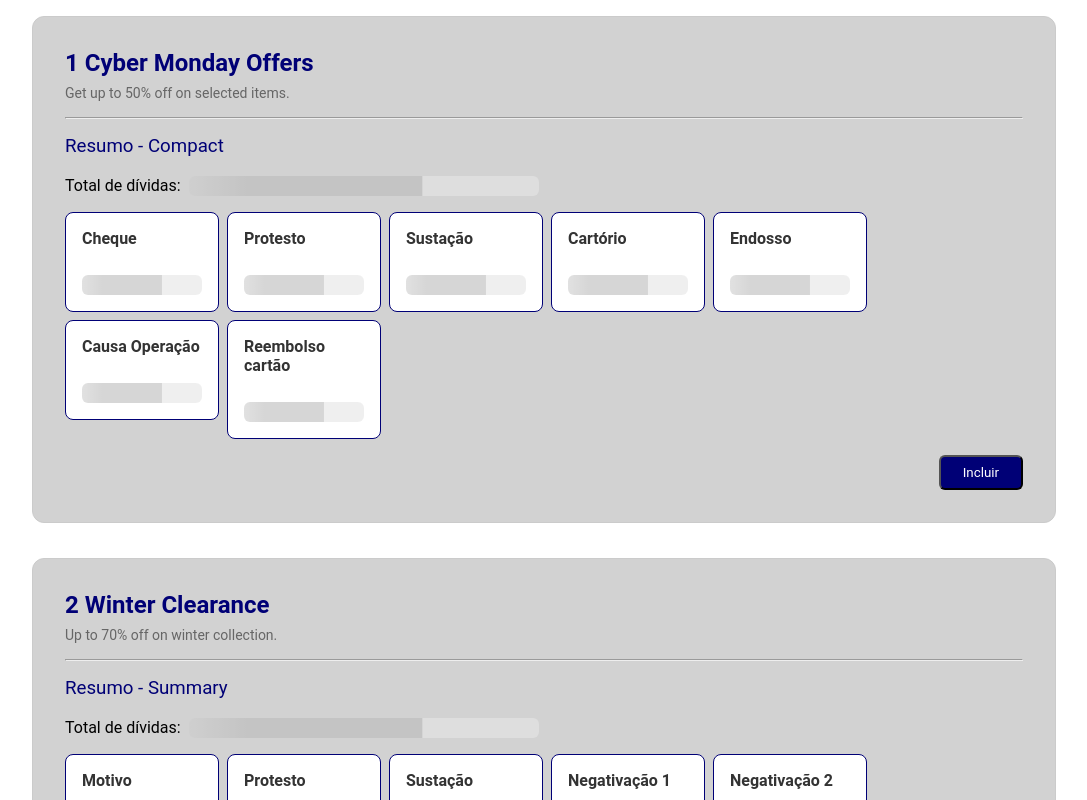
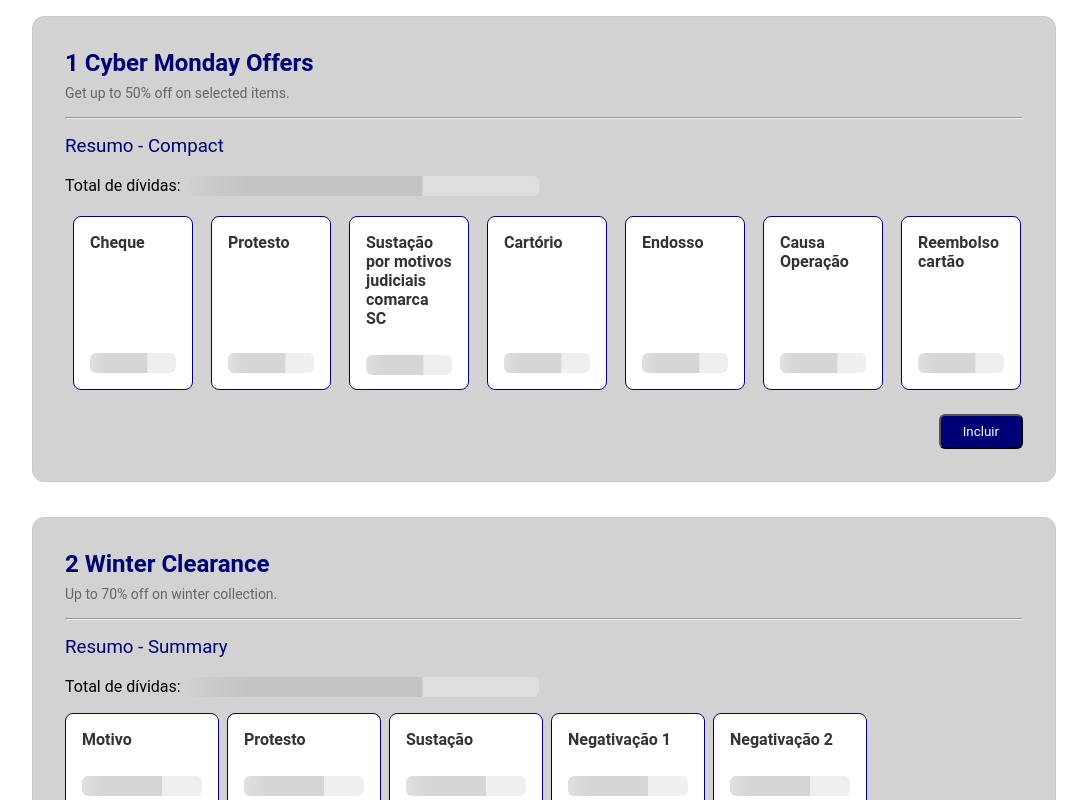
Before and after one commit to cidaluna/angular-skeleton, an Angular app: page / in a window 1280 px wide. Shown: the top 800 px of the page, without its empty margins (96-1183 px from the left). Built offline with nearby package versions, Linux system fonts and the light colour scheme; data requests are answered from the project's data file.

Commit message:
[ext] feat: refactor height for mini cards on example card a component

```diff
--- a/src/app/components/example-card-a/example-card-a.component.html
+++ b/src/app/components/example-card-a/example-card-a.component.html
@@ -1,9 +1,10 @@
   <div class="static-card__info-body">
     <h3 class="static-card__title">Resumo - Compact</h3><br>
     <h4 class="static-card__subtitle">Total de dívidas: <span class="static-card__box"><app-skeleton customType="text" width="350px" height="20px"></app-skeleton></span></h4>
+
+    <div class="static-card__container">
+      @for( card of staticCards; track card.uiKey) {
+      <app-static-mini-card [title]="card.title" [showSkeleton]="true" [uiKey]="card.uiKey"></app-static-mini-card>
+      }
+    </div>
   </div>
-  <div class="static-card__container">
-    @for( card of staticCards; track card.uiKey) {
-    <app-static-mini-card [title]="card.title" [showSkeleton]="true" [uiKey]="card.uiKey"></app-static-mini-card>
-    }
-  </div>
--- a/src/app/components/example-card-a/example-card-a.component.scss
+++ b/src/app/components/example-card-a/example-card-a.component.scss
@@ -1,32 +1,4 @@
-.card-example {
-  padding: 2rem;
-  display: flex;
-  flex-direction: column;
-  gap: 16px;
-  background-color: #d2d2d2;
-  color: black;
-  width: 87%;
-  margin: 0 auto;
-  border-radius: 12px;
-  border: 1px solid #cbcbcb;
 
-  p {
-    margin: 8px 0;
-  }
-
-  button.btn-example {
-    background-color: #000076;
-    color: white;
-    align-self: flex-end;
-    padding: 8px 22px;
-  }
-
-  button.btn-example:disabled {
-    background-color: #cbcbcb;
-    color: #868686;
-    cursor: not-allowed;
-  }
-}
 
 .static-card__title {
   color: #000076;
@@ -38,14 +10,11 @@
   flex-wrap: wrap;
 }
 
-.static-card__info-body {
-  margin-bottom: 16px;
-}
-
 .static-card__container {
   display: flex;
   gap: 8px;
   flex-wrap: wrap;
+  margin-top: 12px;
 }
 
 .static-card__box {
@@ -58,7 +27,7 @@
 
 .static-card__box app-skeleton {
   display: block;       /* tratar o host como bloco */
-  flex: 1 1 auto;       /* permite crescer/encolher dentro do flex */
+  flex: 1 1 auto;       /* flex: 1 1 auto;  permite crescer/encolher dentro do flex */
   width: 100%;          /* ocupa espaço disponível, sem forçar além do container */
   min-width: 0;         /* evita overflow em flex items */
   max-width: 100%;      /* protege contra valores fixos internos (ex.: 350px) */
@@ -67,6 +36,25 @@
 
 
 app-static-mini-card {
+  display: flex;
+  flex-direction: column;
+  justify-content: space-between; /* alinha título (top) e skeletons (embaixo) */
+  align-items: stretch;
   flex: 0 0 calc((100% - 64px) / 7); // 7 cards com gap de 8px entre eles
   box-sizing: border-box; // garante que padding e border sejam incluídos na largura total
+  min-width: 130px !important; // largura mínima para manter a legibilidade
+  max-width: 130px !important; // largura fixa para consistência visual
+  height: 190px; /* fixa altura para consistência visual entre cards */
+  padding: 8px;
 }
+
+/* Penetra encapsulamento para garantir que o conteúdo interno do componente
+   `app-static-mini-card` ocupe 100% da altura do host e alinhe skeletons. */
+:host ::ng-deep app-static-mini-card .static-mini-card {
+  height: 100%;
+  display: flex;
+  flex-direction: column;
+  justify-content: space-between;
+  align-items: stretch;
+  box-sizing: border-box;
+}
--- a/src/app/components/example-card-a/example-card-a.component.ts
+++ b/src/app/components/example-card-a/example-card-a.component.ts
@@ -19,7 +19,7 @@ export class ExampleCardAComponent {
   private readonly miniCardTitles = [
     'Cheque',
     'Protesto',
-    'Sustação',
+    'Sustação por motivos judiciais comarca SC',
     'Cartório',
     'Endosso',
     'Causa Operação',
```
